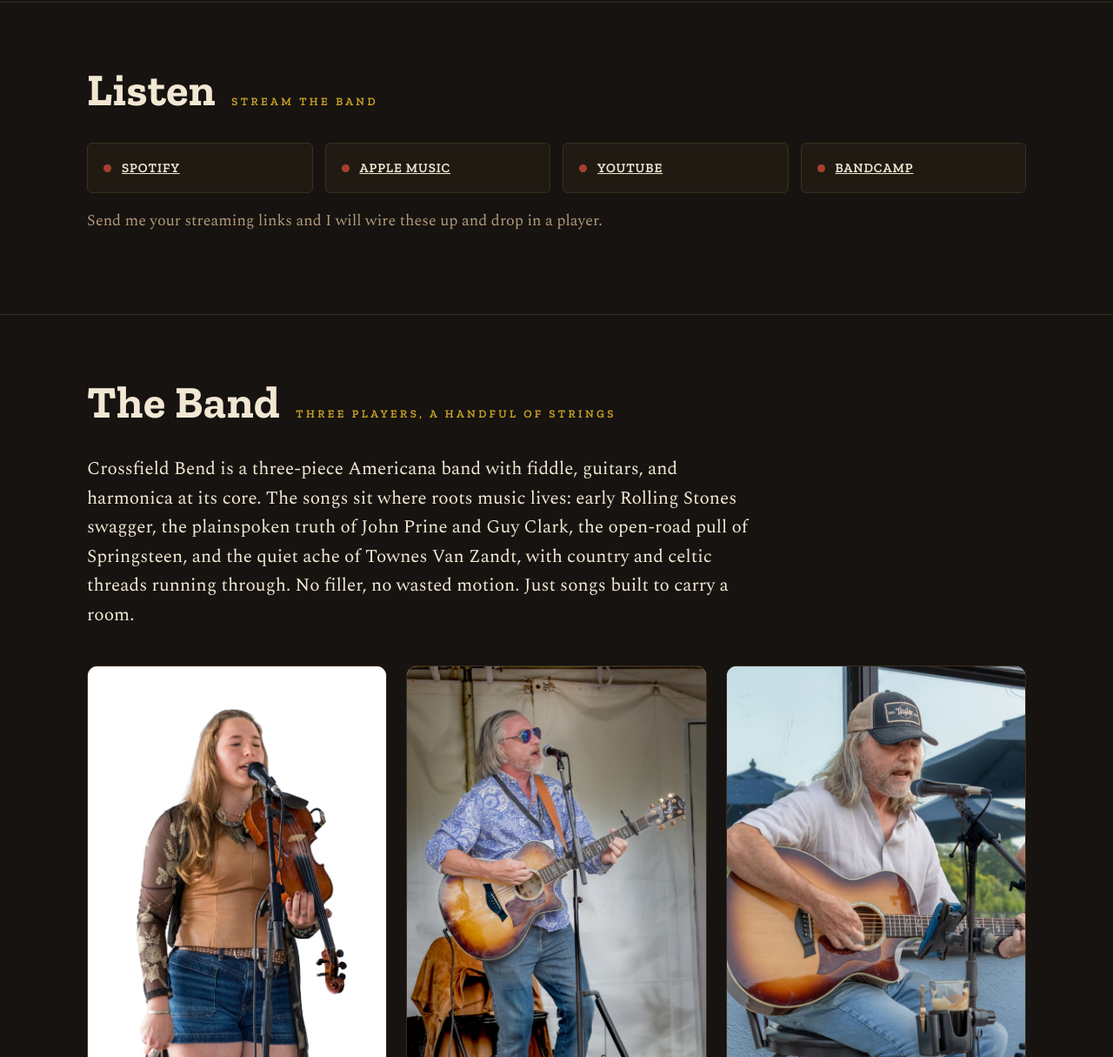
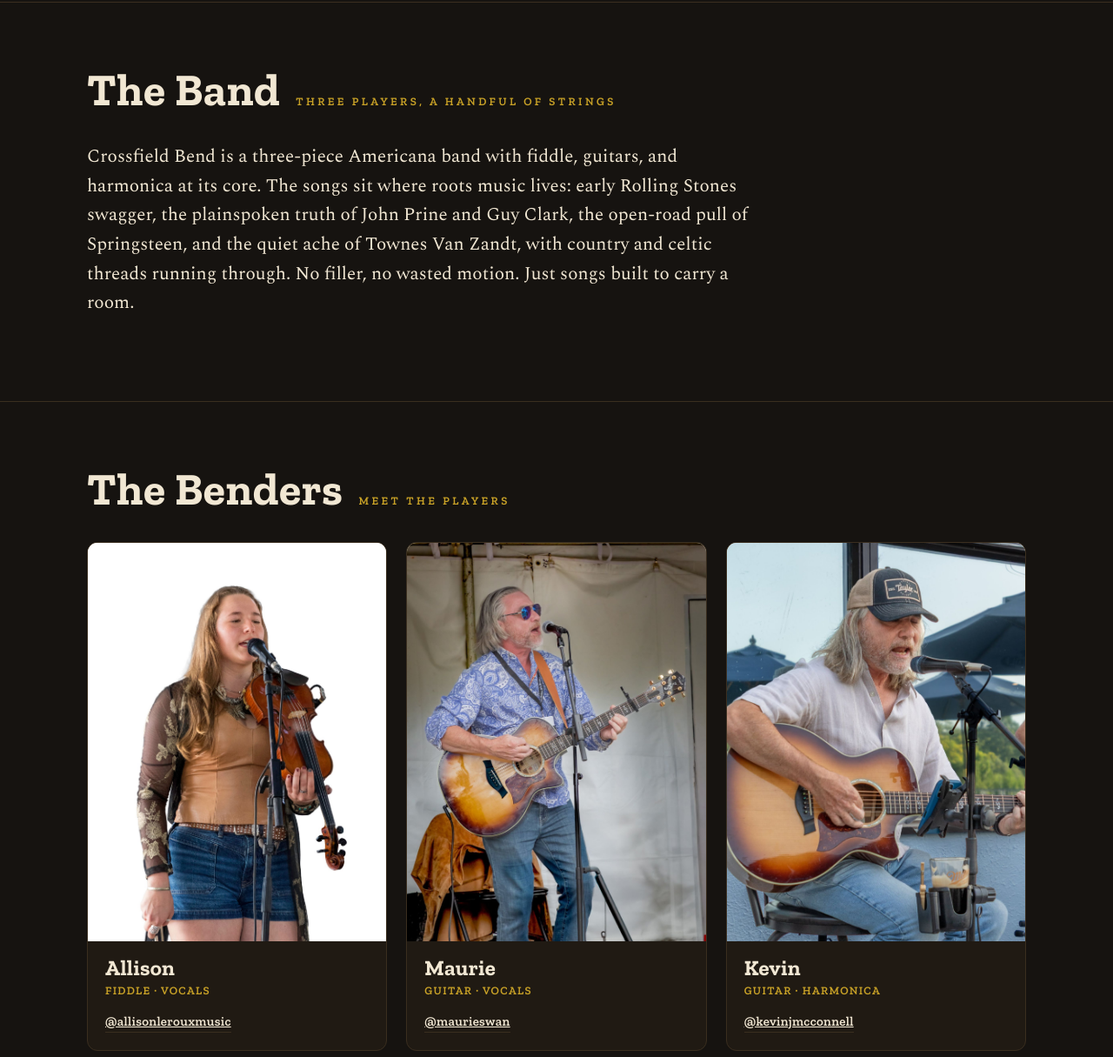
Before and after one commit to Derrick-Young-The-Band/CrossfieldBend, a plain HTML site: page index.html in a window 1280 px wide. Shown: the part 1585-2800 px from the top of the page at 87% size. Drawn offline with nearby package versions, Linux system fonts and the light colour scheme.

Commit message:
Add files via upload

```diff
--- a/index.html
+++ b/index.html
@@ -88,12 +88,6 @@
   .show .where .v{font-family:'Zilla Slab',serif;font-weight:600;font-size:18px;color:var(--cream)}
   .show .where .c{color:var(--muted);font-size:15px}
 
-  /* Listen */
-  .streamgrid{display:grid;grid-template-columns:repeat(auto-fit,minmax(190px,1fr));gap:14px}
-  .stream{display:flex;align-items:center;gap:12px;background:var(--panel);border:1px solid var(--line);border-radius:6px;padding:16px 18px;color:var(--cream);font-family:'Zilla Slab',serif;text-transform:uppercase;letter-spacing:.06em;font-weight:600;font-size:15px}
-  .stream:hover{border-color:var(--gold);color:var(--gold)}
-  .stream .dot{width:9px;height:9px;border-radius:50%;background:var(--ox);flex:0 0 auto}
-
   /* About + members */
   .bio{font-size:21px;max-width:780px;color:var(--cream)}
   .members{display:grid;grid-template-columns:repeat(3,1fr);gap:22px;margin-top:40px}
@@ -103,6 +97,9 @@
   .member .body{padding:18px 20px}
   .member h3{font-size:25px;color:var(--cream)}
   .member .role{color:var(--gold);font-family:'Zilla Slab',serif;text-transform:uppercase;letter-spacing:.1em;font-size:13px;font-weight:600;margin-top:4px}
+  .member .ig{display:inline-block;margin-top:12px;font-family:'Zilla Slab',serif;font-weight:600;font-size:15px;letter-spacing:.02em;color:var(--cream);border-bottom:1px solid var(--line)}
+  .member .ig:hover{color:var(--gold);border-color:var(--gold)}
+  footer .socials{justify-content:center;margin:18px 0 6px}
 
   /* Watch */
   .watchgrid{display:grid;grid-template-columns:minmax(0,420px) 1fr;gap:34px;align-items:center}
@@ -156,8 +153,8 @@
     <button class="navtoggle" aria-label="Menu" onclick="document.getElementById('nav').classList.toggle('open')">≡</button>
     <nav class="links" id="nav">
       <a href="#shows">Shows</a>
-      <a href="#listen">Listen</a>
       <a href="#about">About</a>
+      <a href="#benders">Benders</a>
       <a href="#watch">Watch</a>
       <a href="#contact" class="btn">Book us</a>
     </nav>
@@ -174,7 +171,7 @@
     <p class="infl">Early Rolling Stones, John Prine, Guy Clark, Springsteen, Townes Van Zandt, with country and celtic running through it.</p>
     <div class="cta">
       <a href="#shows" class="btn">Next show</a>
-      <a href="#listen" class="btn ghost">Listen</a>
+      <a href="#benders" class="btn ghost">Meet the Benders</a>
       <span class="slug">Get bent</span>
     </div>
   </div>
@@ -206,20 +203,6 @@
   </div>
 </section>
 
-<!-- LISTEN -->
-<section id="listen">
-  <div class="wrap">
-    <div class="sec-head"><h2>Listen</h2><div class="eyebrow">Stream the band</div></div>
-    <div class="streamgrid">
-      <a class="stream" href="#"><span class="dot"></span>Spotify</a>
-      <a class="stream" href="#"><span class="dot"></span>Apple Music</a>
-      <a class="stream" href="#"><span class="dot"></span>YouTube</a>
-      <a class="stream" href="#"><span class="dot"></span>Bandcamp</a>
-    </div>
-    <p class="lead" style="margin-top:18px">Send me your streaming links and I will wire these up and drop in a player.</p>
-  </div>
-</section>
-
 <!-- ABOUT -->
 <section id="about">
   <div class="wrap">
@@ -230,18 +213,25 @@
       Prine and Guy Clark, the open-road pull of Springsteen, and the quiet ache of Townes Van Zandt, with
       country and celtic threads running through. No filler, no wasted motion. Just songs built to carry a room.
     </p>
-    <div class="members">
+  </div>
+</section>
+
+<!-- BENDERS -->
+<section id="benders">
+  <div class="wrap">
+    <div class="sec-head"><h2>The Benders</h2><div class="eyebrow">Meet the players</div></div>
+    <div class="members" style="margin-top:0">
       <div class="member">
         <div class="photo"><img src="assets/allison.jpg" alt="Allison" /></div>
-        <div class="body"><h3>Allison</h3><div class="role">Fiddle · Vocals</div></div>
+        <div class="body"><h3>Allison</h3><div class="role">Fiddle · Vocals</div><a class="ig" href="https://www.instagram.com/allisonlerouxmusic/" target="_blank" rel="noopener">@allisonlerouxmusic</a></div>
       </div>
       <div class="member">
         <div class="photo"><img src="assets/maurie.jpg" alt="Maurie" /></div>
-        <div class="body"><h3>Maurie</h3><div class="role">Guitar · Vocals</div></div>
+        <div class="body"><h3>Maurie</h3><div class="role">Guitar · Vocals</div><a class="ig" href="https://www.instagram.com/maurieswan/" target="_blank" rel="noopener">@maurieswan</a></div>
       </div>
       <div class="member">
         <div class="photo"><img src="assets/kevin.jpg" alt="Kevin" /></div>
-        <div class="body"><h3>Kevin</h3><div class="role">Guitar · Harmonica</div></div>
+        <div class="body"><h3>Kevin</h3><div class="role">Guitar · Harmonica</div><a class="ig" href="https://www.instagram.com/kevinjmcconnell/" target="_blank" rel="noopener">@kevinjmcconnell</a></div>
       </div>
     </div>
   </div>
@@ -286,9 +276,8 @@
         <p class="lead">Festivals, bars, house concerts, private events. Tell us the date and the room.</p>
         <p class="big-email"><a href="mailto:booking@crossfieldbend.com">booking@crossfieldbend.com</a></p>
         <div class="socials">
-          <a href="#">Instagram</a>
-          <a href="#">Facebook</a>
-          <a href="#">YouTube</a>
+          <a href="https://www.instagram.com/crossfield_bend/" target="_blank" rel="noopener">Instagram</a>
+          <a href="https://www.facebook.com/crossfield.bend" target="_blank" rel="noopener">Facebook</a>
         </div>
       </div>
       <div>
@@ -308,6 +297,10 @@
   <div class="wrap">
     <img class="logo" src="assets/logo.png" alt="Crossfield Bend" />
     <div class="slug">Get bent</div>
+    <div class="socials">
+      <a href="https://www.instagram.com/crossfield_bend/" target="_blank" rel="noopener">Instagram</a>
+      <a href="https://www.facebook.com/crossfield.bend" target="_blank" rel="noopener">Facebook</a>
+    </div>
     <div style="margin-top:10px">Americana roots trio · <span id="year"></span></div>
   </div>
 </footer>
```
